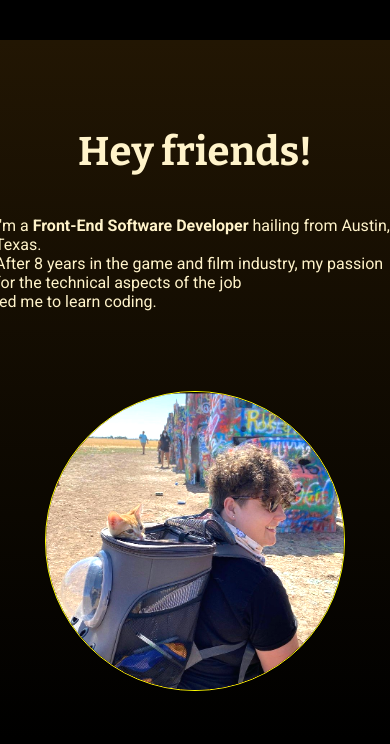
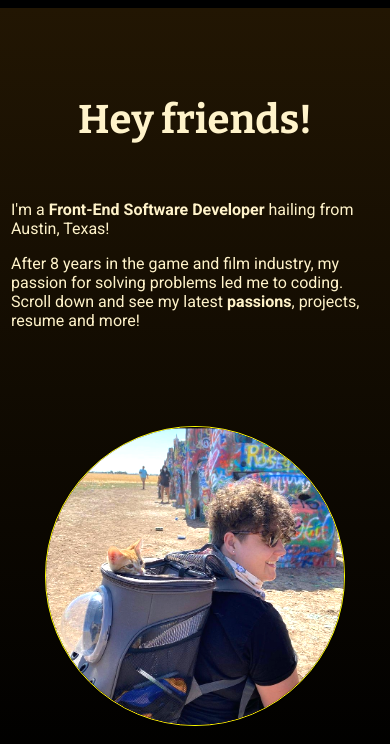
Before and after one commit to alyviaplummer-sudo/PersonalWebpage, a website: page index.html in a window 390 px wide. Shown: the part 100-844 px from the top of the page. Drawn offline with nearby package versions, Linux system fonts and the light colour scheme.

Commit message:
changed padding on headertext class

```diff
--- a/index.html
+++ b/index.html
@@ -31,8 +31,8 @@
     <div class="section_one">
 
     <div class="image-container"><h1 class="headerheader">Hey friends!</h1>
-    <p class="headertext">I'm a <strong>Front-End Software Developer</strong> hailing from Austin, Texas. </p>
-<p>After 8 years in the game and film industry, my passion for the technical aspects of the job<br> led me to learn coding.</p>
+    <p class="headertext">I'm a <strong>Front-End Software Developer</strong> hailing from Austin, Texas! </p>
+<p class="headertext2">After 8 years in the game and film industry, my passion for solving problems led me to coding. Scroll down and see my latest <strong>passions</strong>, projects, resume and more!</p>
 </div>
 <img class="mephoto" height="300px" width="300px" src="images/photoofme_2.jpg">
     </div>
--- a/styles.css
+++ b/styles.css
@@ -289,8 +289,6 @@ h4 {
     list-style-type: none;
   }
   .section_one {
-    margin: 2em auto;
-    width: min(75em, 100%);
     display: flex;
     flex-direction: column;
     justify-content: center;
@@ -299,6 +297,14 @@ h4 {
     padding: 3em;
     gap: 5em;
     flex-shrink: 1;
+  }
+
+  .headertext {
+    margin: 1em;
+  }
+
+  .headertext2 {
+    margin: 1em;
   }
 
   .section_two {
```
